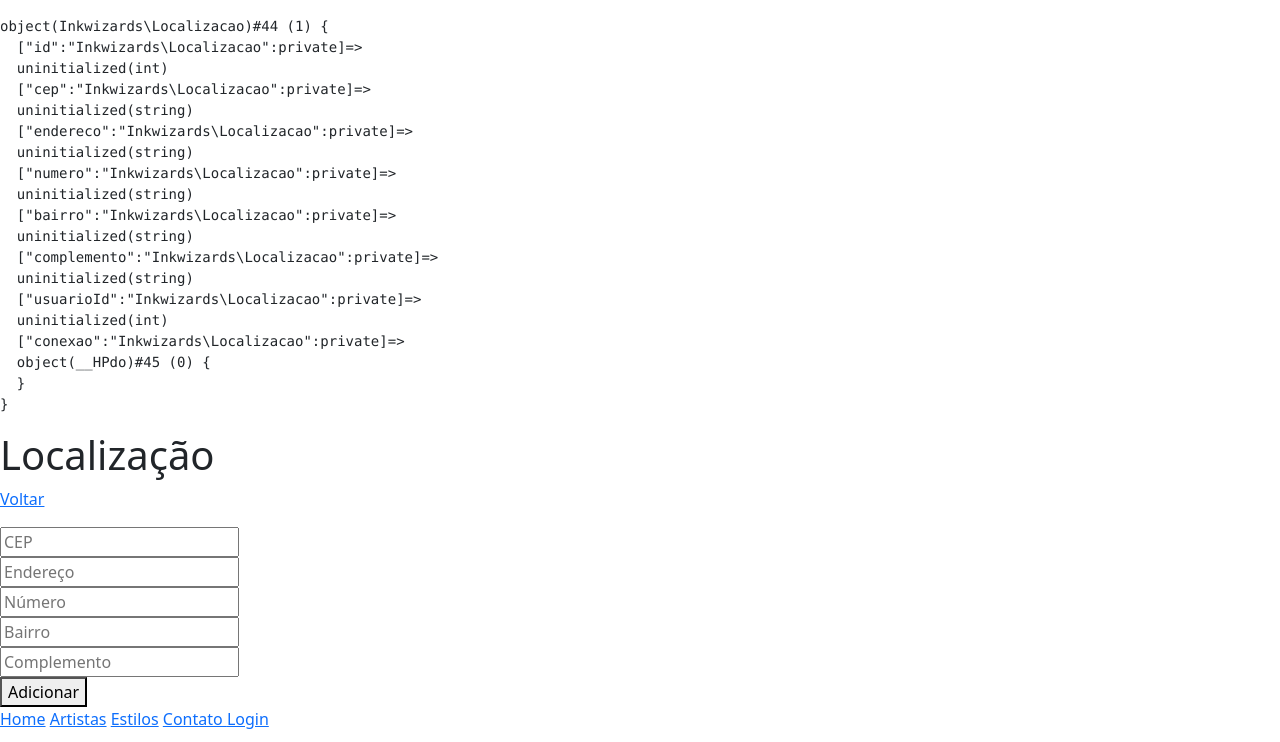
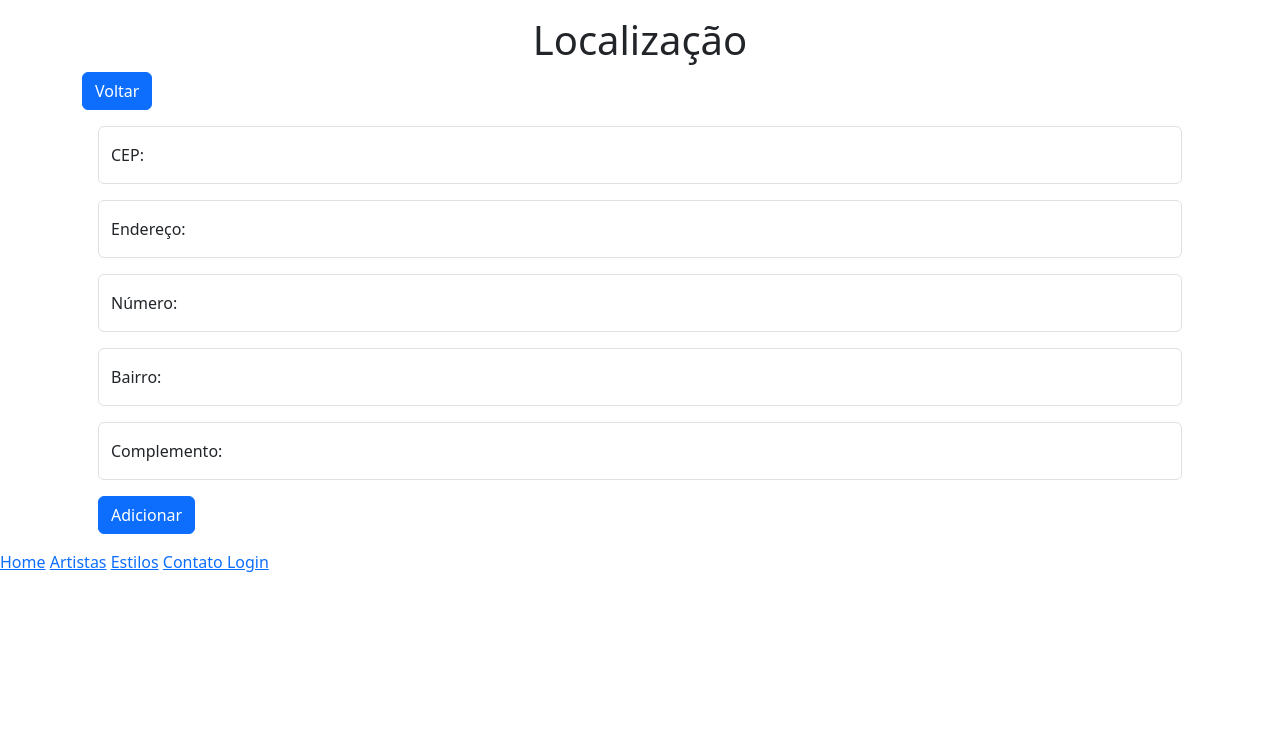
Before and after one commit to tanaka-11/InkWizards, a PHP site: page /admin/localizacao-inserir.php in a window 1280 px wide. Shown: the part 58-800 px from the top of the page. Run offline with PHP 8.4, Linux system fonts and the light colour scheme.

Commit message:
Varias melhorias na localização

```diff
--- /dev/null
+++ b/admin/localizacao-atualizar.php
@@ -0,0 +1,4 @@
+<?php
+    require_once "../inc/cabecalho-admin.php";
+?>
+<h1 class="text-center">Em construção</h1>
--- a/admin/localizacao-inserir.php
+++ b/admin/localizacao-inserir.php
@@ -1,13 +1,12 @@
 <?php
 // Require do autoload e use do namespace
-use Inkwizards\{Localizacao, Usuario};
+use Inkwizards\{Localizacao};
 
 // Require do cabeçalho
 require_once '../inc/cabecalho-admin.php';
 
 // Criação dos objetos
 $localizacao = new Localizacao;
-$usuario = new Usuario;
 
 
 if(isset ($_POST['inserir'])) {
@@ -18,52 +17,47 @@ if(isset ($_POST['inserir'])) {
     $localizacao->setNumero($_POST['numero']);
     $localizacao->setBairro($_POST['bairro']);
     $localizacao->setComplemento($_POST['complemento']);
-    $localizacao->setUsuarioId($_POST['usuarioId']);
+    $localizacao->usuario->setId($_SESSION['id']);
 
     // Acesso da classe atraves do objeto
     $localizacao->inserir();
 
+    header("location:meu-perfil.php");
+
 }
 
 ?>
-<pre><?=var_dump($localizacao)?></pre>
     <!-- COMEÇO HTML -->
-    <h1 class="titulo-cadastro">Localização</h1>
-
-    <p>
-        <a class="botao-voltar" href="perfil-logado.php">Voltar</a>
-    </p>
-
-    <form action="#" method="post" class="form-cadastro">
-        <input type="hidden" name="usuarioId" value="1">
-        <div>
-            <input type="number" name="cep" id="cep" placeholder="CEP" required>
-        </div>
-
-        <section class="form-rua-numero">
-            <div class="div-rua">
-                <input type="text" name="endereco" id="endereco" placeholder="Endereço" required>
+    <section class="container">
+        <h1 class="text-center">Localização</h1>
+        <p>
+            <a class="btn btn-primary" href="meu-perfil.php">Voltar</a>
+        </p>
+        <form action="#" method="post" class="form-cadastro">
+            <div class="form-floating m-3">
+                <input class="form-control" type="number" name="cep" id="cep" placeholder="" required>
+                <label for="cep">CEP:</label>
             </div>
-
-            <div class="div-numero-casa">
-                <input type="number" name="numero" id="numero" placeholder="Número" required>
+            <div class="form-floating m-3">
+                <input class="form-control" type="text" name="endereco" id="endereco" placeholder="" required>
+                <label for="endereco">Endereço:</label>
             </div>
-        </section>
-
-        <section class="form-bairro-complemento">
-            <div>
-                <input type="text" name="bairro" id="bairro" placeholder="Bairro" required>
+            <div class="form-floating m-3">
+                <input class="form-control" type="number" name="numero" id="numero" placeholder="" required>
+                <label for="numero">Número:</label>
             </div>
-
-            <div>
-                <input type="text" name="complemento" id="complemento" placeholder="Complemento" required>
+            <div class="form-floating m-3">
+                <input class="form-control" type="text" name="bairro" id="bairro" placeholder="" required>
+                <label for="bairro">Bairro:</label>
             </div>
-        </section>
-
-        <div>
-            <button type="submit" name="inserir">Adicionar</button>
-        </div>
-
-    </form>
+            <div class="form-floating m-3">
+                <input class="form-control" type="text" name="complemento" id="complemento" placeholder="">
+                <label for="complemento">Complemento:</label>
+            </div>
+            <div class="m-3">
+                <button class="btn btn-primary" type="submit" name="inserir">Adicionar</button>
+            </div>
+        </form>
+    </section>
 
 <?php require_once '../inc/rodape.php'; ?>
--- a/src/Localizacao.php
+++ b/src/Localizacao.php
@@ -13,23 +13,26 @@ class Localizacao {
     private string $complemento;
     private int $usuarioId;
 
+    public Usuario $usuario;
+
     // Propriedade de conexao
     private PDO $conexao;
 
     // Metodo da conexão
     public function __construct(){
         $this->conexao = Banco::conecta();
+        $this->usuario = new Usuario;
     }
 
     // Metodo para exibir todos os dados da Localização
     public function exibirUm():array {
-        $sql = "SELECT * FROM localizacao WHERE id = :id";
+        $sql = "SELECT * FROM localizacao WHERE usuario_id = :usuario_id";
 
         try {
             $consulta = $this->conexao->prepare($sql);
-            $consulta->bindValue(":id", $this->id, PDO::PARAM_INT);
+            $consulta->bindValue(":usuario_id", $this->usuario->getId(), PDO::PARAM_INT);
             $consulta->execute();
-            $resultado = $consulta->fetchAll(PDO::FETCH_ASSOC);
+            $resultado = $consulta->fetch(PDO::FETCH_ASSOC);
         } catch (Exception $erro) {
             die("Erro ao exibir localização: ".$erro->getMessage());
         }
@@ -62,7 +65,7 @@ class Localizacao {
             $consulta -> bindValue(":numero", $this->numero, PDO::PARAM_STR);
             $consulta -> bindValue(":bairro", $this->bairro, PDO::PARAM_STR);
             $consulta -> bindValue(":complemento", $this->complemento, PDO::PARAM_STR);
-            $consulta->bindValue(":usuario_id", $this->usuarioId, PDO::PARAM_INT);
+            $consulta->bindValue(":usuario_id", $this->usuario->getId(), PDO::PARAM_INT);
 
             $consulta -> execute();
         } catch (Exception $erro) {
```
Also changed, not shown: admin/meu-perfil.php (+16 -22 lines).
